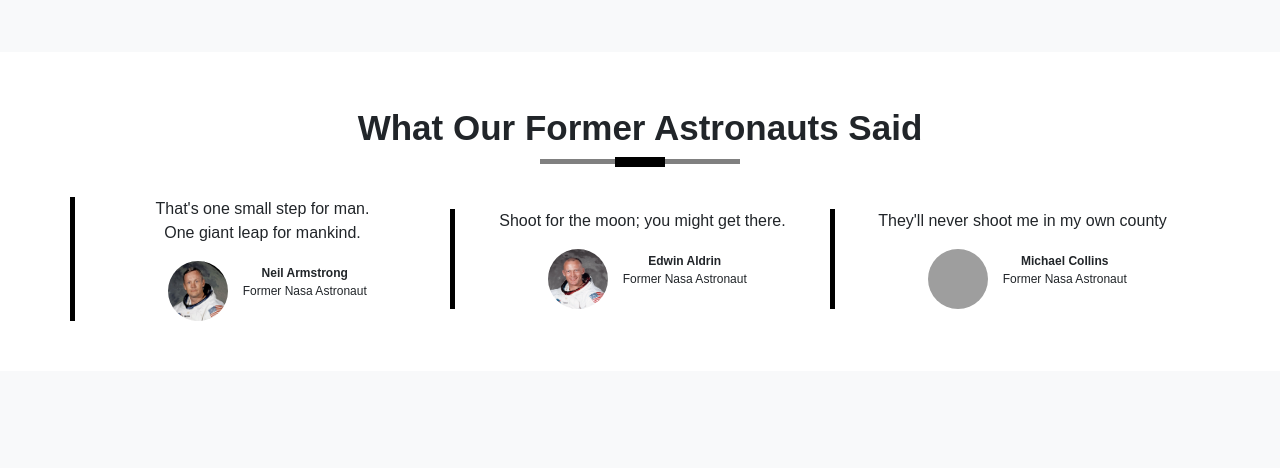
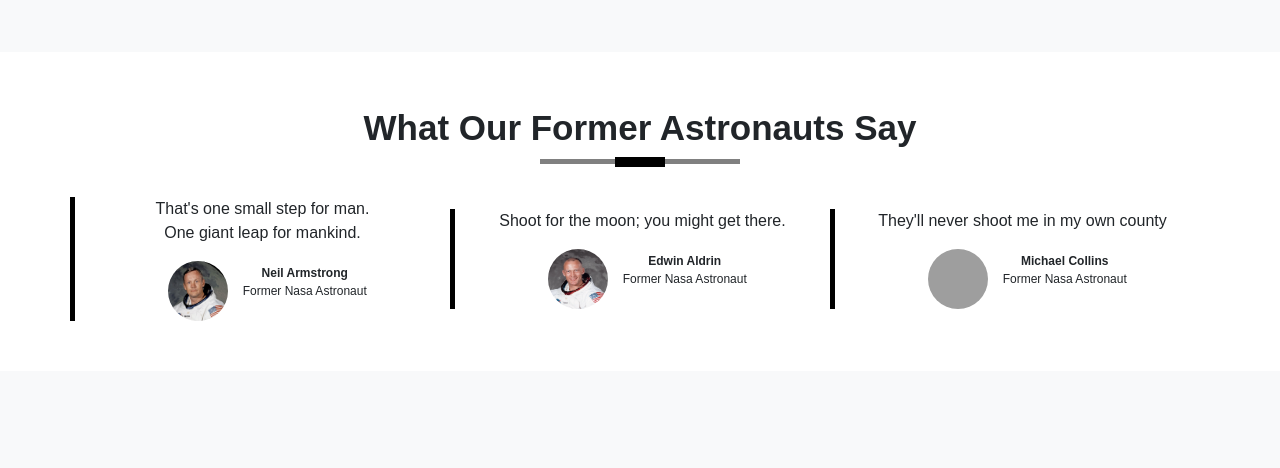
Before and after one commit to arryerhan/solar-system, a plain HTML site: page index.html in a window 1280 px wide. Shown: the part 4005-4473 px from the top of the page. Drawn offline with nearby package versions, Linux system fonts and the light colour scheme; grey boxes are pictures that could not be loaded.

Commit message:
title edited

```diff
--- a/index.html
+++ b/index.html
@@ -158,7 +158,7 @@
     </section>
     <section id="astronauts">
         <div class="container">
-            <h1 class="title text-center">What Our Former Astronauts Said</h1>
+            <h1 class="title text-center">What Our Former Astronauts Say</h1>
             <div class="row">
                 <div class="col-md-4 astronauts">
                     <p>That's one small step for man. <br>One giant leap for mankind.</p>
```
